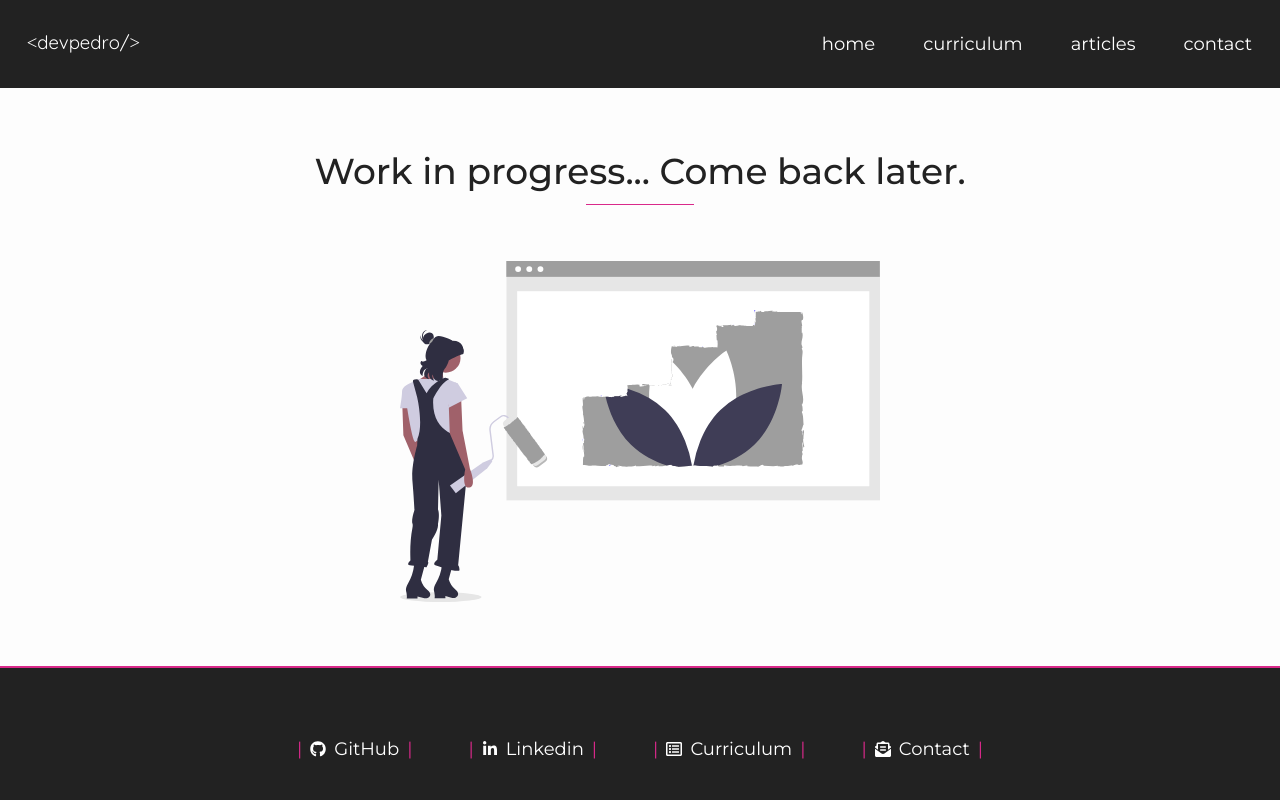
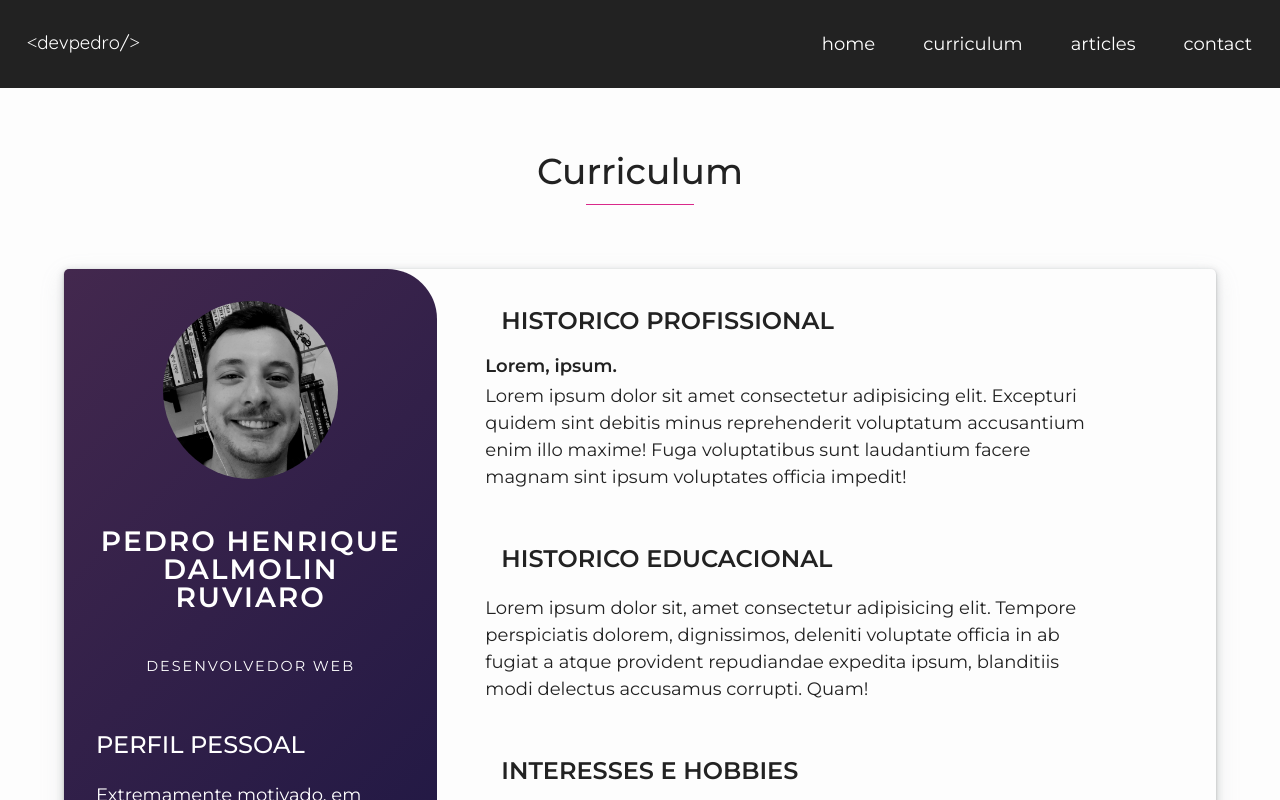
Before and after one commit to pedrodruviaro/new-website-react, a React (Create React App) app: page /curriculum in a window 1280 px wide. Shown: the top 800 px of the page. Built offline with nearby package versions, Linux system fonts and the light colour scheme.

Commit message:
iniciando curriculo

```diff
--- a/src/componets/Typography/index.jsx
+++ b/src/componets/Typography/index.jsx
@@ -48,6 +48,21 @@ export const TertiaryTitle = styled.h3`
     }
 `;
 
+export const QuaternayTitle = styled.h4`
+    font-size: 1.75rem;
+    text-align: center;
+    line-height: 1.1;
+    margin-bottom: 1.5rem;
+    font-weight: 500;
+    text-transform: uppercase;
+    text-align: left;
+    font-family: ${(props) => props.fontPrimary};
+
+    @media (min-width: 800px) {
+        font-size: 1.5rem;
+    }
+`;
+
 export const Paragraph = styled.p`
     line-height: 1.5;
     text-align: ${props => props.align};
--- /dev/null
+++ b/src/pages/Curriculum/css.css
@@ -0,0 +1,150 @@
+:root {
+    --escuro: #3a3e4d;
+    --medio: #fefefe;
+    --claro: rgb(219, 230, 255);
+}
+
+img {
+    width: 150px;
+    border-radius: 50%;
+    margin: 0 auto;
+}
+
+p {
+    line-height: 1.5;
+}
+
+.documento {
+    display: flex;
+    flex-direction: column;
+    max-width: 1440px;
+    margin: 0 auto;
+}
+
+
+
+@media (min-width: 900px){
+    .documento {
+        flex-direction: row;
+    }
+
+    .lateral {
+        flex: 1;
+        border-top-right-radius: 50px;
+        border-bottom-right-radius: 50px;
+        position: relative;
+        z-index: 999;
+    }
+
+    .central {
+        flex: 2;
+        border-top-right-radius: 50px;
+        border-bottom-right-radius: 50px;
+        position: relative;
+        left: -3rem;
+        width: calc(100% + 3rem);
+
+    }
+}
+
+/* lateral */
+.lateral {
+    background-color: var(--escuro);
+    color: var(--medio);
+    padding: 2rem;
+
+    display: flex;
+    flex-direction: column;
+    gap: 3rem;
+}
+
+.nome {
+    letter-spacing: 2px;
+    text-align: center;
+    font-size: 1.25rem;
+    font-weight: 900;
+    color: var(--claro);
+}
+
+.titulo {
+    text-transform: uppercase;
+    letter-spacing: 2px;
+    font-size: .9rem;
+    text-align: center;
+}
+
+.titulo::after {
+    content: "";
+    display: block;
+    width: 70px;
+    margin: 0 auto;
+    margin-top: .5rem;
+    height: 3px;
+    background-color: var(--medio);
+}
+
+.perfil-pessoal h2 {
+    color: var(--medio);
+    text-transform: uppercase;
+    margin-bottom: 1rem;
+    font-size: 1.25rem;
+}
+
+.perfil-pessoal p {
+    line-height: 1.5;
+}
+
+.habilidades h2 {
+    font-size: 1rem;
+    text-transform: uppercase;
+    letter-spacing: 2px;
+    margin-bottom: 1rem;
+    color: var(--medio);
+}
+
+.habilidades li {
+    list-style: none;
+    margin: .5rem 0;
+}
+
+.contato h2 {
+    color: var(--medio);
+    text-transform: uppercase;
+    margin-bottom: 1rem;
+    font-size: 1.25rem;
+}
+
+.contato p {
+    margin: .5rem 0;
+}
+
+
+
+/* central */
+
+.central {
+    padding: 2rem 4rem;
+    padding-left: 6rem;
+    background-color: var(--medio);
+    color: var(--escuro);
+
+    display: flex;
+    flex-direction: column;
+    gap: 3rem;
+}
+
+.central h2 {
+    color: var(--escuro);
+    font-size: 1.5rem;
+    background-color: var(--claro);
+    padding: .5rem 1rem;
+    width: max-content;
+    margin-bottom: 1rem;
+}
+
+.central h3 {
+    font-weight: 600;
+    font-size: 1.125rem;
+    color: var(--escuro);
+    margin-bottom: .5rem;
+}
--- a/src/pages/Curriculum/index.jsx
+++ b/src/pages/Curriculum/index.jsx
@@ -1,16 +1,88 @@
 import React from "react";
-import { TertiaryTitle } from "../../componets/Typography";
-import { CurriculumStyled } from "./styles"
-import {FlexContainer} from '../../componets/Containers'
-import illustration from '../../assets/imgs/il_work_in_progress.svg'
+import {Container} from '../../componets/Containers'
+import {Paragraph, QuaternayTitle, TertiaryTitle} from '../../componets/Typography'
+import { CentralCurriculum, Curriculum, SideBarCurriculum } from "./styles";
+import profilePhoto from '../../assets/imgs/perfil.jpg'
 
 export default function index() {
     return (
-        <CurriculumStyled>
-            <FlexContainer direction="column" gap="2rem" padding="4rem">
-            <TertiaryTitle>Work in progress... Come back later.</TertiaryTitle>
-            <img src={illustration} alt="Illustration work in progress" />
-            </FlexContainer>
-        </CurriculumStyled>
+        <Container>
+            <TertiaryTitle>Curriculum</TertiaryTitle>
+            <Curriculum>
+                <SideBarCurriculum>
+                    <img src={profilePhoto} alt="Pedro Profile"/>
+                    <h4 className="nome">PEDRO HENRIQUE DALMOLIN RUVIARO</h4>
+                    <p class="titulo">Desenvolvedor Web</p>
+                    <div class="perfil-pessoal">
+                        <QuaternayTitle>Perfil Pessoal</QuaternayTitle>
+                        <Paragraph>
+                            Extremamente motivado, em constante desenvolvimento
+                            de minhas habilidades e crescimento profissional.
+                            Confio em minha capacidade de resolver problemas e
+                            implementar novas funcionalidades à meus projetos.
+                        </Paragraph>
+                    </div>
+                    <div class="habilidades">
+                        <QuaternayTitle>Habilidades e competencias</QuaternayTitle>
+                        <ul>
+                            <li>- Programação de aplicações web em React JS</li>
+                            <li>- Desevolvimento em HTML e CSS</li>
+                            <li>
+                                - Conhecimentos de bibliotecas como Material UI
+                                e Styled-Components
+                            </li>
+                            <li>- Git e GitHub</li>
+                            <li>- Conhecimento de métodos ágeis</li>
+                            <li>- Motivado e desciplinado</li>
+                            <li>- Possuo fluência em ingles</li>
+                            <li>- Trabalho bem em equipe</li>
+                        </ul>
+                    </div>
+
+                    <div class="contato">
+                        <QuaternayTitle>CONTATO</QuaternayTitle>
+                        <p>55 9995527755</p>
+                        <p>pedrodruviaro@gmail.com</p>
+                        <p>Rio Grande Do Sul, Brasil</p>
+                    </div>
+                </SideBarCurriculum>
+
+                <CentralCurriculum>
+                    <div class="historico">
+                        <h2>HISTORICO PROFISSIONAL</h2>
+                        <h3>Lorem, ipsum.</h3>
+                        <Paragraph>
+                            Lorem ipsum dolor sit amet consectetur adipisicing
+                            elit. Excepturi quidem sint debitis minus
+                            reprehenderit voluptatum accusantium enim illo
+                            maxime! Fuga voluptatibus sunt laudantium facere
+                            magnam sint ipsum voluptates officia impedit!
+                        </Paragraph>
+                    </div>
+
+                    <div class="educacional">
+                        <h2>HISTORICO EDUCACIONAL</h2>
+                        <Paragraph>
+                            Lorem ipsum dolor sit, amet consectetur adipisicing
+                            elit. Tempore perspiciatis dolorem, dignissimos,
+                            deleniti voluptate officia in ab fugiat a atque
+                            provident repudiandae expedita ipsum, blanditiis
+                            modi delectus accusamus corrupti. Quam!
+                        </Paragraph>
+                    </div>
+
+                    <div class="interesses">
+                        <h2>INTERESSES E HOBBIES</h2>
+                        <Paragraph>
+                            Leitor assíduo, gosto de estudar e entender sobre
+                            tudo o que se passa à minha volta. Desde meu
+                            ingresso ao campo da tecnologia, programar e
+                            aprender tudo relacionado à esse universo tem sido
+                            minha principal fonte de interesse e pesquisa.
+                        </Paragraph>
+                    </div>
+                </CentralCurriculum>
+            </Curriculum>
+        </Container>
     );
 }
--- a/src/pages/Curriculum/styles.jsx
+++ b/src/pages/Curriculum/styles.jsx
@@ -1,11 +1,118 @@
 import styled from "styled-components";
 
-export const CurriculumStyled = styled.section`
+export const Curriculum = styled.div`
+    display: flex;
+    flex-direction: column;
+    margin: 4rem auto;
+    border-radius: 5px;
+    overflow: hidden;
+    box-shadow: rgba(60, 64, 67, 0.3) 0px 1px 2px 0px, rgba(60, 64, 67, 0.15) 0px 2px 6px 2px,
+                rgba(149, 157, 165, 0.2) 0px 8px 24px;
+
+    @media (min-width: 900px) {
+        flex-direction: row;
+    }
+`;
+
+export const SideBarCurriculum = styled.section`
+    background-color: gray;
+    color: white;
+    padding: 2rem;
+    display: flex;
+    flex-direction: column;
+    gap: 3rem;
+    background: linear-gradient(135deg, #43284e, #090d3d);
+
 
     img {
-        width: 85%;
-        max-width: 30rem;
+        width: 175px;
+        border-radius: 50%;
         margin: 0 auto;
     }
 
-`
+    .nome {
+        letter-spacing: 2px;
+        text-align: center;
+        font-size: 1.75rem;
+        font-weight: 900;
+    }
+
+    .titulo {
+        text-transform: uppercase;
+        letter-spacing: 2px;
+        font-size: 0.9rem;
+        text-align: center;
+    }
+
+    .titulo::after {
+        content: "";
+        display: block;
+        width: 70px;
+        margin: 0 auto;
+        margin-top: 0.5rem;
+        height: 3px;
+    }
+
+    .perfil-pessoal h2 {
+        text-transform: uppercase;
+        margin-bottom: 1rem;
+        font-size: 1.25rem;
+    }
+
+    .habilidades h2 {
+        font-size: 1rem;
+        text-transform: uppercase;
+        letter-spacing: 2px;
+        margin-bottom: 1rem;
+    }
+
+    .habilidades li {
+        list-style: none;
+        margin: 0.5rem 0;
+    }
+
+    .contato h2 {
+        text-transform: uppercase;
+        margin-bottom: 1rem;
+        font-size: 1.25rem;
+    }
+
+    @media (min-width: 900px) {
+        flex: 1;
+        border-top-right-radius: 50px;
+        border-bottom-right-radius: 50px;
+        position: relative;
+        z-index: 999;
+    }
+`;
+
+export const CentralCurriculum = styled.section`
+    padding: 2rem 4rem;
+    padding-left: 6rem;
+
+    display: flex;
+    flex-direction: column;
+    gap: 3rem;
+
+    h2 {
+        font-size: 1.5rem;
+        padding: 0.5rem 1rem;
+        width: max-content;
+        margin-bottom: 1rem;
+    }
+
+    h3 {
+        font-weight: 600;
+        font-size: 1.125rem;
+        margin-bottom: 0.5rem;
+    }
+
+    @media (min-width: 900px) {
+        flex: 2;
+        border-top-right-radius: 50px;
+        border-bottom-right-radius: 50px;
+        position: relative;
+        left: -3rem;
+        width: calc(100% + 3rem);
+    }
+`;
```
